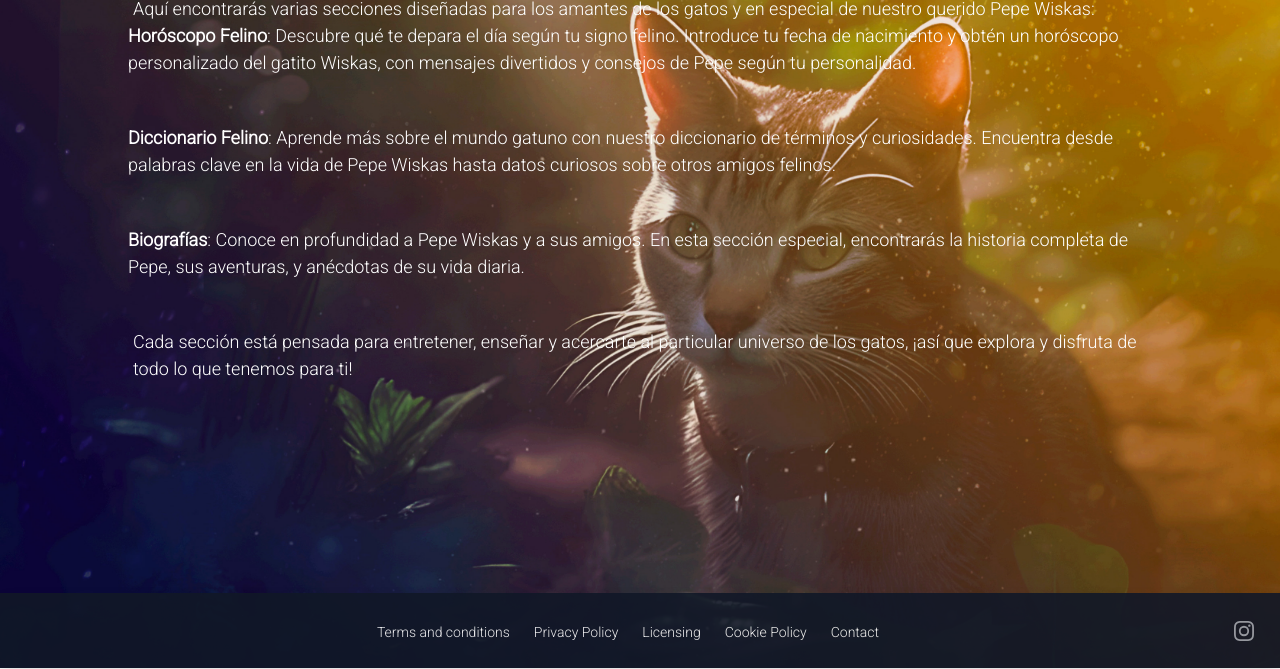
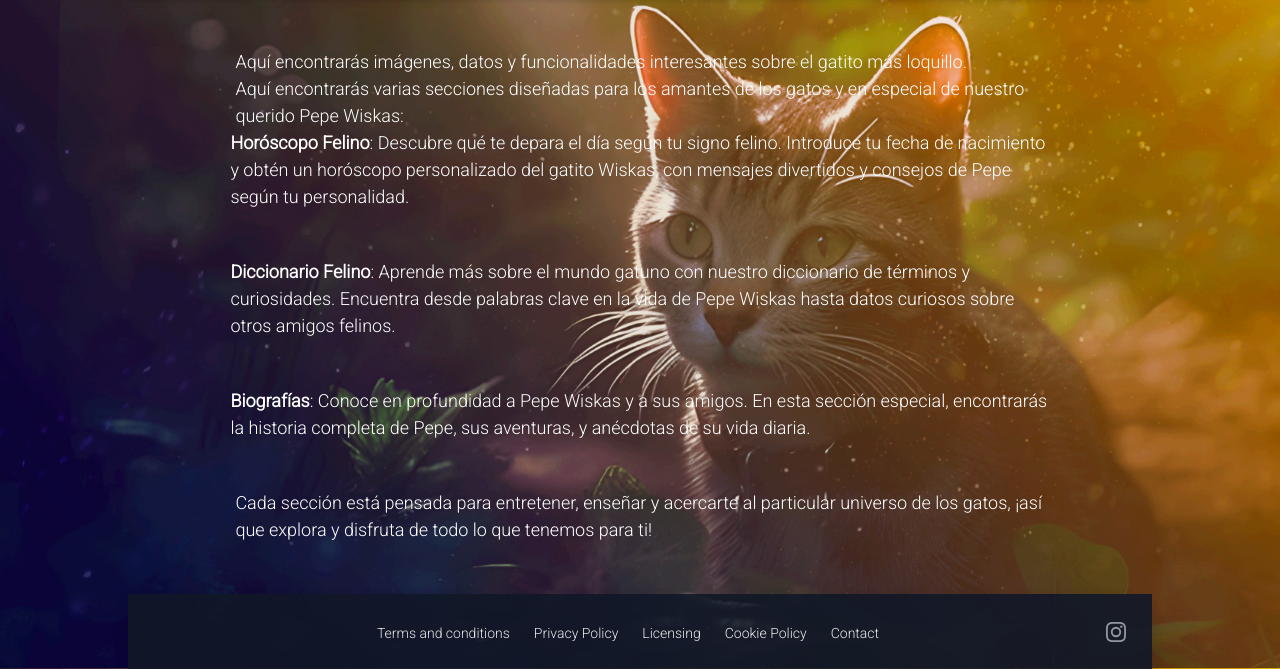
Before and after one commit to matiasnavarrete117/webwiskas.github.io, a website: page index.html in a window 1280 px wide. Shown: the part 132-801 px from the top of the page. Drawn offline with nearby package versions, Linux system fonts and the light colour scheme.

Commit message:
cambios para fix de scroll

```diff
--- a/index.html
+++ b/index.html
@@ -22,6 +22,9 @@
 </head>
 
 <body>
+
+    <div class="bg"></div>
+    <div class="content">
 
     <nav class="bg-transparent text-white fixed top-0 left-0 w-full shadow-md z-50">
         <div class="relative">
@@ -107,5 +110,5 @@
         </svg>
     </a>
   </footer>
-
+</div>
 </body>
--- a/styles.css
+++ b/styles.css
@@ -10,7 +10,13 @@
 }
 
 
-
+.content{
+    position: absolute;
+    margin-top: 5rem;
+    left: 50%;
+    transform: translateX(-50%);
+    width: 80%;
+}
 
 header h2 {
     color: white; /* Color blanco para el h2 en el header */
@@ -108,6 +114,9 @@
     background-size: cover;
     background-attachment: fixed;
     background-position: center;
+    background-repeat: no-repeat;
+    height: 100vh;
+    width: 100vw;
     color: #ffffff;
     font-size: large;
   font-style: normal;
```
